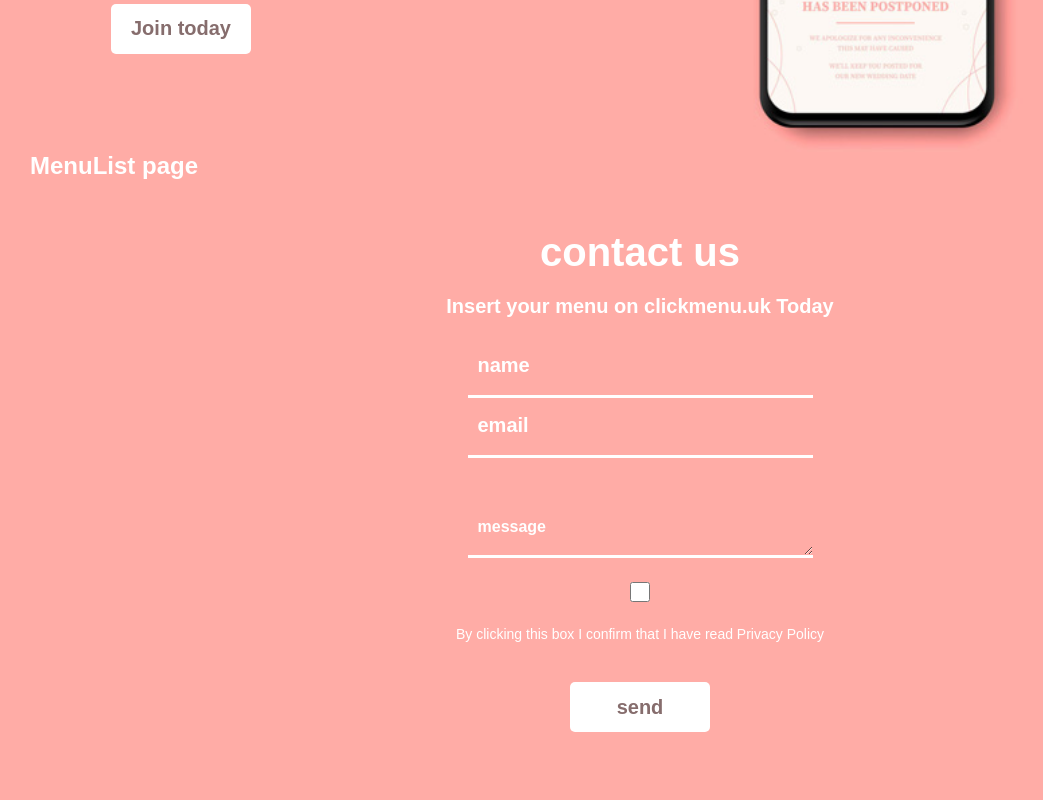
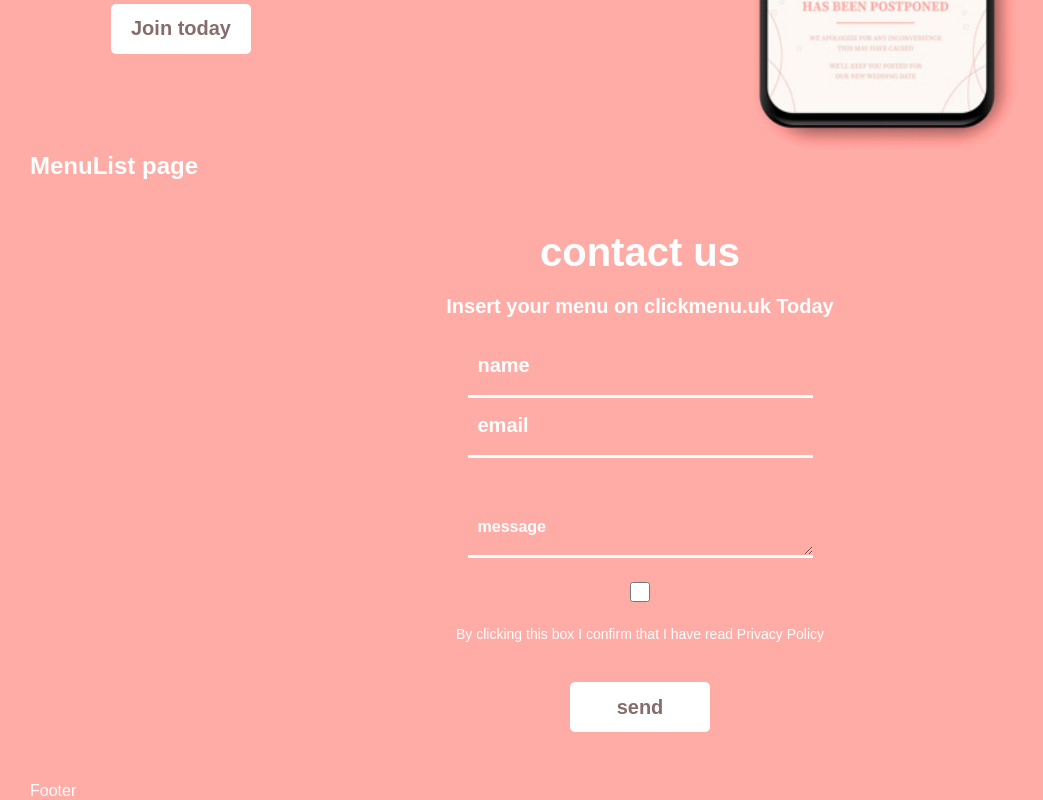
Before and after one commit to WronskiN/click_menu, a React (Create React App) app: page /menuList in a window 1280 px wide. Shown: the part 465-1265 px from the top of the page, without its empty margins (0-1043 px from the left). Built offline with nearby package versions, Linux system fonts and the light colour scheme.

Commit message:
Create Footer.js and Footer.styled.js

```diff
--- /dev/null
+++ b/src/components/organisms/Footer/Footer.js
@@ -0,0 +1,7 @@
+import React from "react";
+
+const Footer = () => {
+  return <div>Footer</div>;
+};
+
+export default Footer;
--- a/src/views/App.js
+++ b/src/views/App.js
@@ -3,6 +3,7 @@
 import MainTemplate from "../templates/MainTemplate";
 import Navigation from "../components/organisms/Navigation/Navigation";
 import Header from "../components/organisms/Header/Header";
+import Footer from "../components/organisms/Footer/Footer";
 import MenuList from "./MenuList";
 import HowItWorks from "./HowItWorks";
 import Contact from "./Contact";
@@ -25,6 +26,7 @@
             </Switch>
           </Router>
           <Contact />
+          <Footer />
         </>
       </MainTemplate>
     );
```
Also changed, not shown: src/components/organisms/Footer/Footer.styled.js (added).
